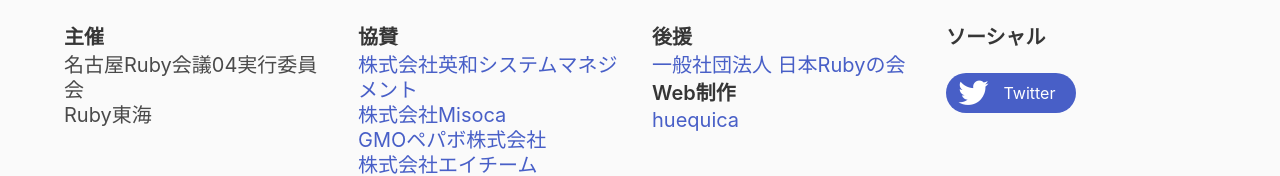
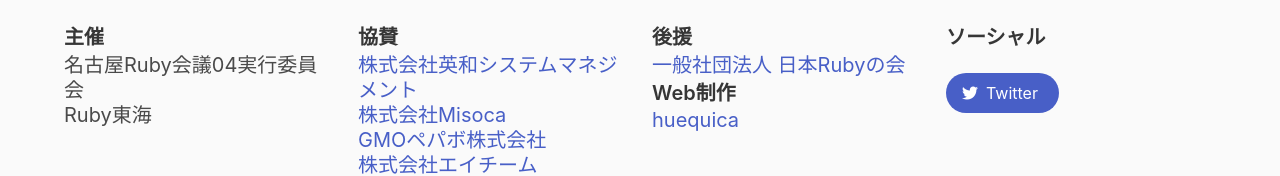
Before and after one commit to huequica/NagoyaRubyKaigi_HP, a plain HTML site: page index.html in a window 1280 px wide. Shown: the part 6930-7106 px from the top of the page. Drawn offline with nearby package versions, Linux system fonts and the light colour scheme.

Commit message:
フッターのTwitterアイコンの大きさが狂っていたので修正

```diff
--- a/options/index.css
+++ b/options/index.css
@@ -25,7 +25,7 @@
   width: 200px;
 }
 
-span.icon {
+div.level-left > a > span.icon {
   font-size: 30px;
   margin-left: 10px;
 }
```
